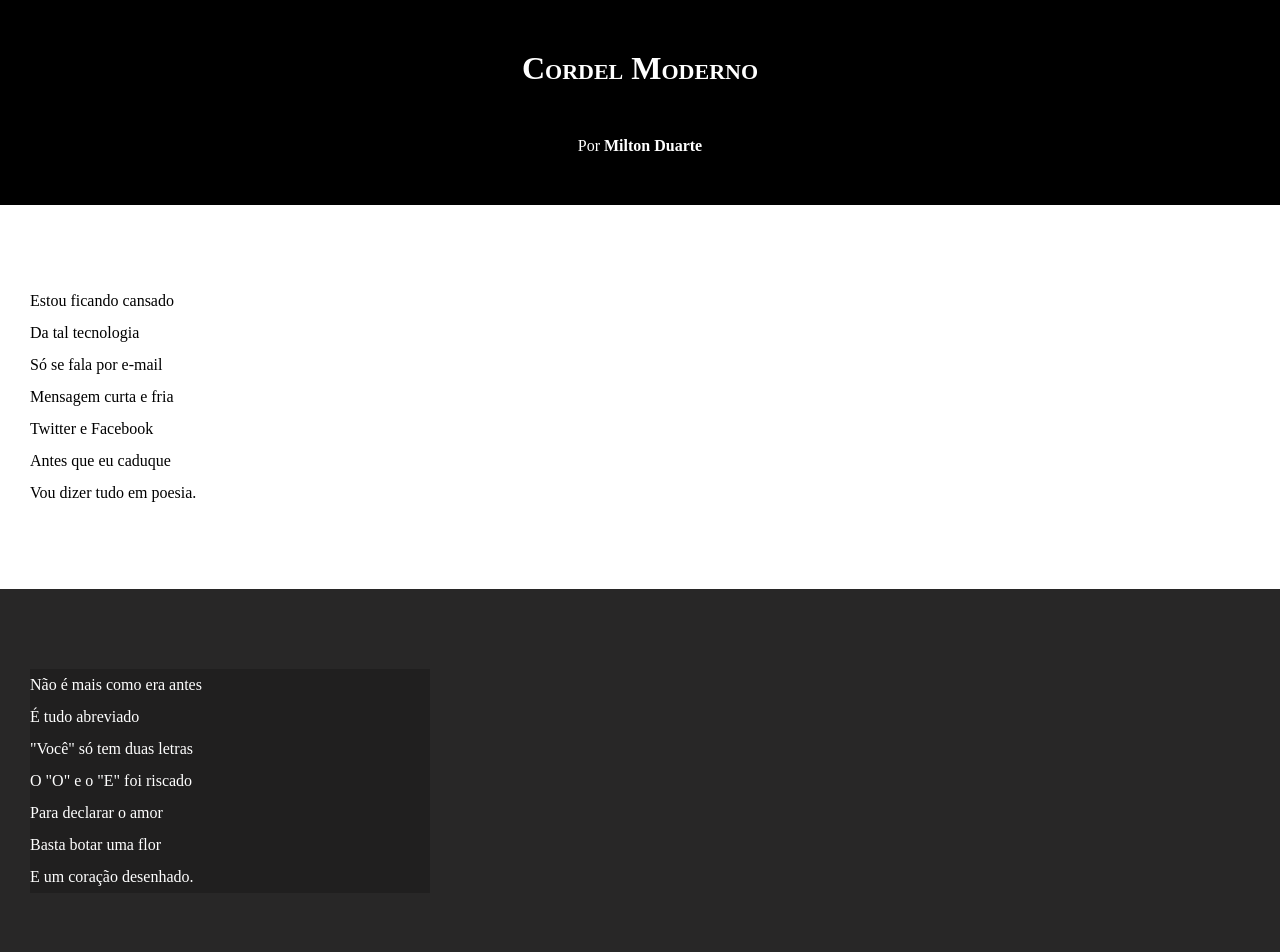
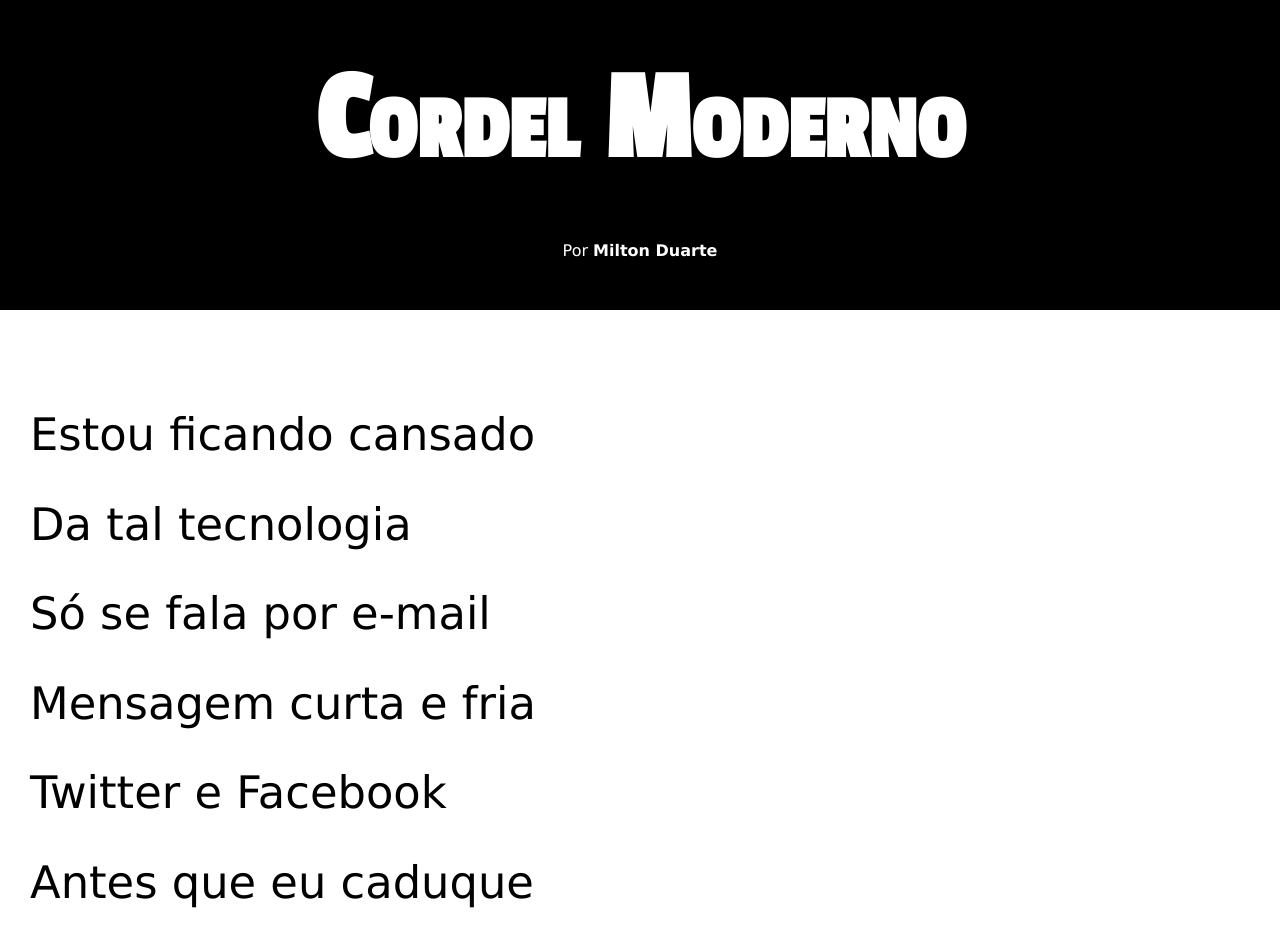
Before and after one commit to AllanSales03/d012, a plain HTML site: page index.html in a window 1280 px wide. Shown: the top 952 px of the page. Drawn offline with Linux system fonts and the light colour scheme.

Commit message:
atualização de estilos desafios 12

```diff
--- a/estilo.css
+++ b/estilo.css
@@ -1,8 +1,18 @@
 @charset "UTF-8";
 
+@import url('https://fonts.googleapis.com/css2?family=Passion+One&family=Shadows+Into+Light&family=Sriracha&family=Work+Sans:ital,wght@0,100;0,200;0,300;0,400;0,500;0,600;0,700;0,800;0,900;1,100;1,200;1,300;1,400;1,500;1,600;1,700;1,800;1,900&display=swap');
+
+@import url('https://fonts.googleapis.com/css2?family=Sriracha&display=swap');
+
+:root{
+    --fonte1:Verdana, Geneva, Tahoma, sans-serif;
+    --fonte2:'Passion One', cursive;
+    --fonte3:'Sriracha', cursive;
+}
 *{
     margin: 0px;
     padding: 0px;
+    font-family: var(--fonte1);
 }
 
 html, body{
@@ -19,6 +29,8 @@ header{
 header > h1{
     padding: 50px;
     font-variant: small-caps;
+    font-family: var(--fonte2);
+    font-size: 10vw;
 }
 header > p{
     padding-bottom: 50px;
@@ -36,6 +48,8 @@ section{
     padding-bottom: 10vh;
     line-height: 2em;
     padding-left: 30px;
+    font-family: var(--fonte1);
+    font-size: 3.5vw;
 }
 section.normal{
     background-color: white;
@@ -46,7 +60,8 @@ section.imagem{
     color: white;
 }
 section.imagem > p{
-    width: 400px;
+    display: inline-block;
+    padding: 5px;
     background-color: rgba(0, 0, 0, 0.205);
 }
 
```
